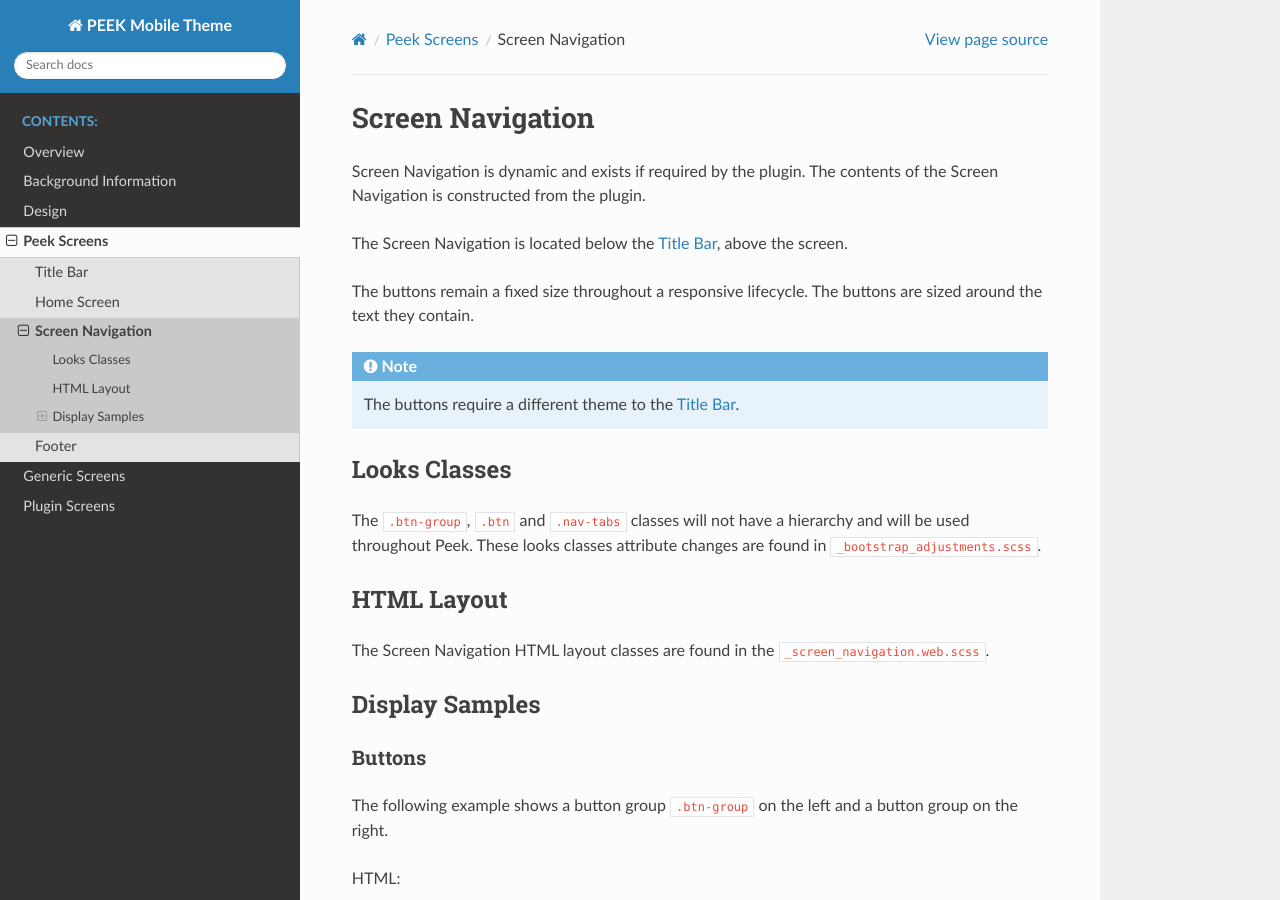
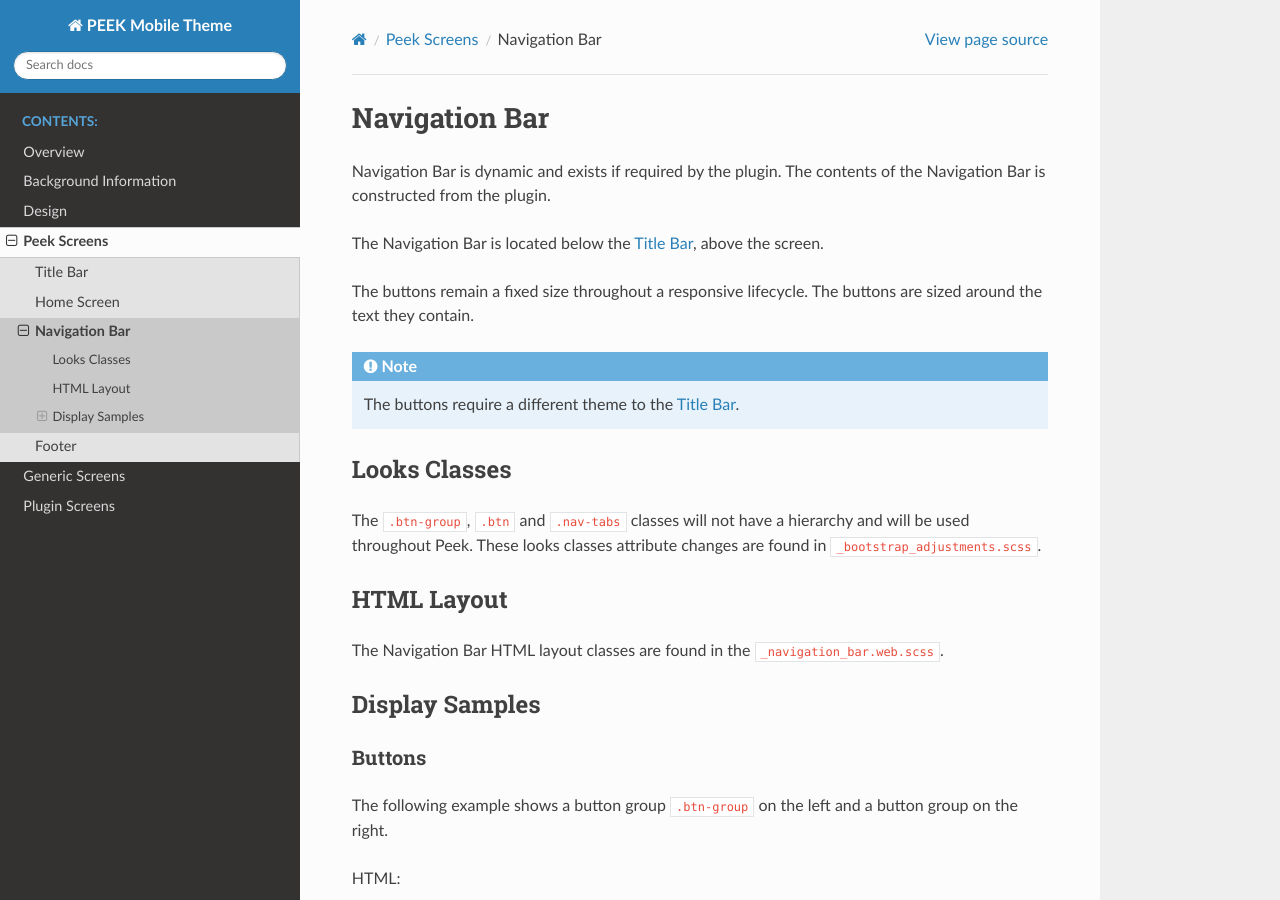
Before and after one commit to Synerty/peek-mobile-theme, a Sphinx documentation site: the page built from docs/peek_screens/navigation_bar/navigation_bar.rst, in a window 1280 px wide and 900 px high. Built offline with Sphinx 7.4.7 and the Read the Docs theme 2.0.0, drawn with Linux system fonts in a browser that asks for light colours.

Commit message:
rename "screen navigation" to "Navigation Bar"
PEEK-68

```diff
--- a/docs/peek_screens/index_peek_screens.rst
+++ b/docs/peek_screens/index_peek_screens.rst
@@ -8,5 +8,5 @@
 
     title_bar/title_bar
     home_screen/home_screen
-    screen_navigation/screen_navigation
+    navigation_bar/navigation_bar
     footer/footer
--- a/docs/peek_screens/screen_navigation/screen_navigation.rst
+++ b/docs/peek_screens/navigation_bar/navigation_bar.rst
@@ -1,13 +1,13 @@
-.. _screen_navigation:
+.. _navigation_bar:
 
-=================
-Screen Navigation
-=================
+==============
+Navigation Bar
+==============
 
-Screen Navigation is dynamic and exists if required by the plugin.  The contents of the
-Screen Navigation is constructed from the plugin.
+Navigation Bar is dynamic and exists if required by the plugin.  The contents of the
+Navigation Bar is constructed from the plugin.
 
-The Screen Navigation is located below the :ref:`title_bar`, above the screen.
+The Navigation Bar is located below the :ref:`title_bar`, above the screen.
 
 The buttons remain a fixed size throughout a responsive lifecycle.  The buttons are
 sized around the text they contain.
@@ -27,8 +27,8 @@
 HTML Layout
 -----------
 
-The Screen Navigation HTML layout classes are found in the
-:file:`_screen_navigation.web.scss`.
+The Navigation Bar HTML layout classes are found in the
+:file:`_navigation_bar.web.scss`.
 
 
 Display Samples
@@ -54,7 +54,7 @@
         </div>
 
 
-.. image:: ./screen_navigation-detail_data_screen.web.jpg
+.. image:: ./navigation_bar-detail_data_screen.web.jpg
 
 The following example shows a button group on the left.
 
@@ -66,7 +66,7 @@
         </div>
 
 
-.. image:: ./screen_navigation-table_data_screen.web.jpg
+.. image:: ./navigation_bar-table_data_screen.web.jpg
 
 The following example shows a button :code:`.btn` on the left.
 
@@ -75,4 +75,4 @@
         <button class="btn">New Chat</button>
 
 
-.. image:: ./screen_navigation-plugin_chat_list.web.jpg
+.. image:: ./navigation_bar-plugin_chat_list.web.jpg
```
Also changed, not shown: docs/peek_screens/navigation_bar/navigation_bar-detail_data_screen.web.jpg (renamed from docs/peek_screens/screen_navigation/screen_navigation-detail_data_screen.web.jpg), docs/peek_screens/navigation_bar/navigation_bar-plugin_chat_list.web.jpg (renamed from docs/peek_screens/screen_navigation/screen_navigation-plugin_chat_list.web.jpg), docs/peek_screens/navigation_bar/navigation_bar-table_data_screen.web.jpg (renamed from docs/peek_screens/screen_navigation/screen_navigation-table_data_screen.web.jpg), docs/peek_screens/navigation_bar/navigation_bar-tabs.web.jpg (renamed from docs/peek_screens/screen_navigation/screen_navigation-tabs.web.jpg).
